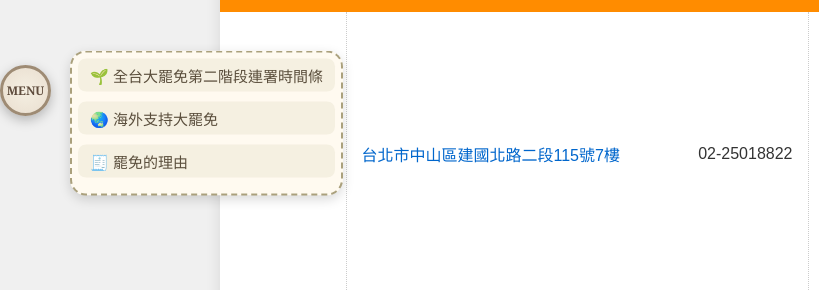
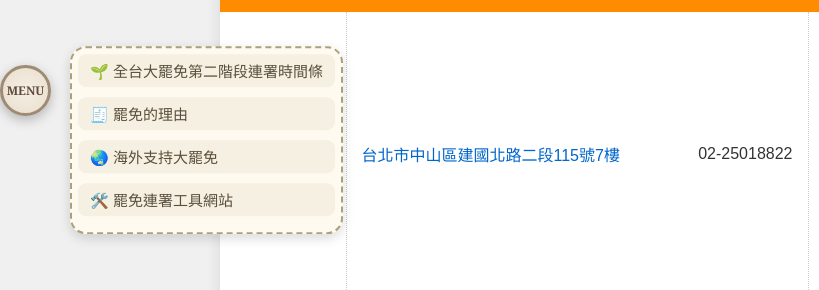
Before and after one commit to AMaoChen0110/Unseat, a plain HTML site: page ckfinder.html in a window 1280 px wide. Both pictures are taken after a click on the element "MENU". Shown: the part 335-625 px from the top of the page, 0-819 px from the left. Drawn offline with Linux system fonts and the light colour scheme.

Commit message:
feat: 更新連結及內容，新增罷免連署工具網站連結

```diff
--- a/ckfinder.html
+++ b/ckfinder.html
@@ -384,9 +384,10 @@
     <div id="floating-panel">
         <ul class="floating-panel-list">
             <li><a href="index.html">🌱 全台大罷免第二階段連署時間條</a></li>
+            <li><a href="reasonsRecall.html">🧾 罷免的理由</a></li>
             <li><a href="https://linktr.ee/taiwanagainstccp?ltclid=9d7dbb0c-f9e4-4984-8a8c-dadacc1cfde2" target="_blank">🌏
                     海外支持大罷免</a></li>
-            <li><a href="reasonsRecall.html">🧾 罷免的理由</a></li>
+            <li><a href="https://recall2025.ourtaiwan.tw/" target="_blank">🛠️ 罷免連署工具網站</a></li>
         </ul>
     </div>
     <script src="scripts/floatingMenu.js?v=20250406"></script>
```
Also changed, not shown: index.html (+2 -2 lines), reasonsRecall.html (+4 -0 lines).
